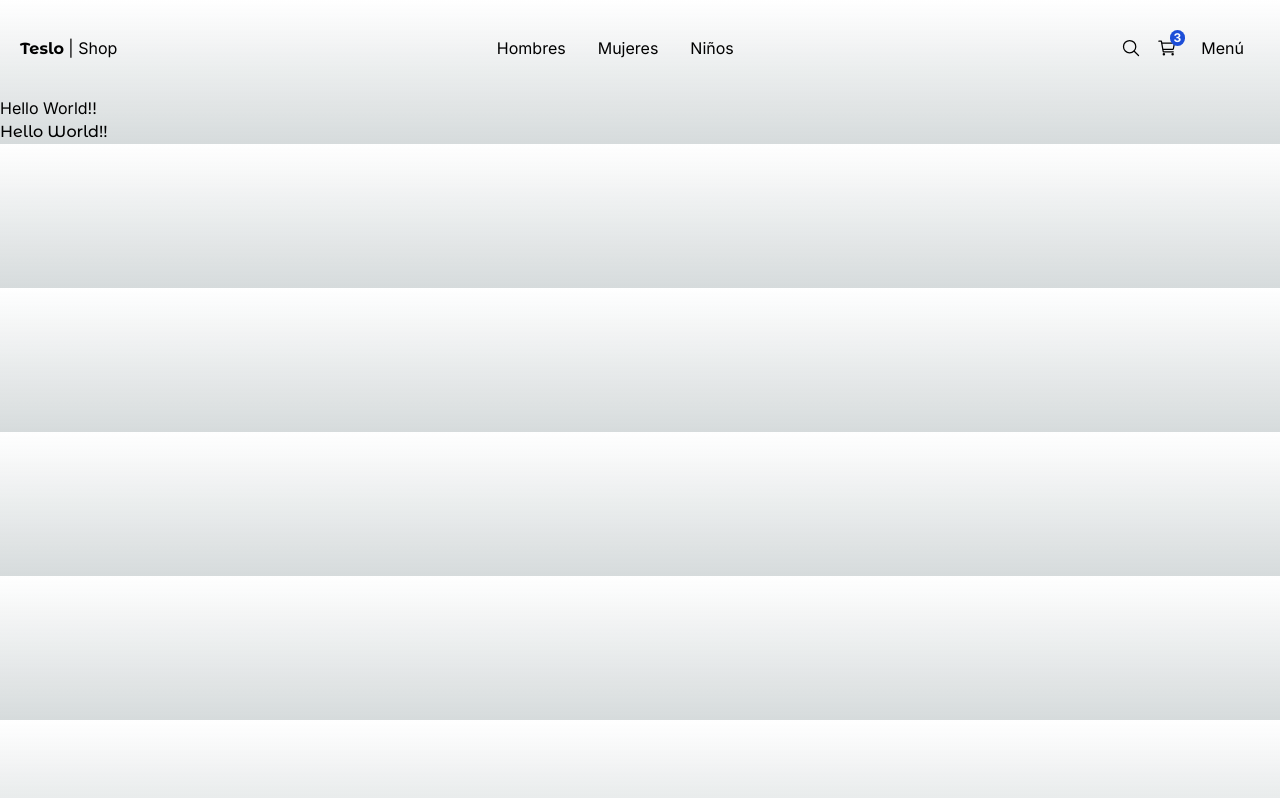
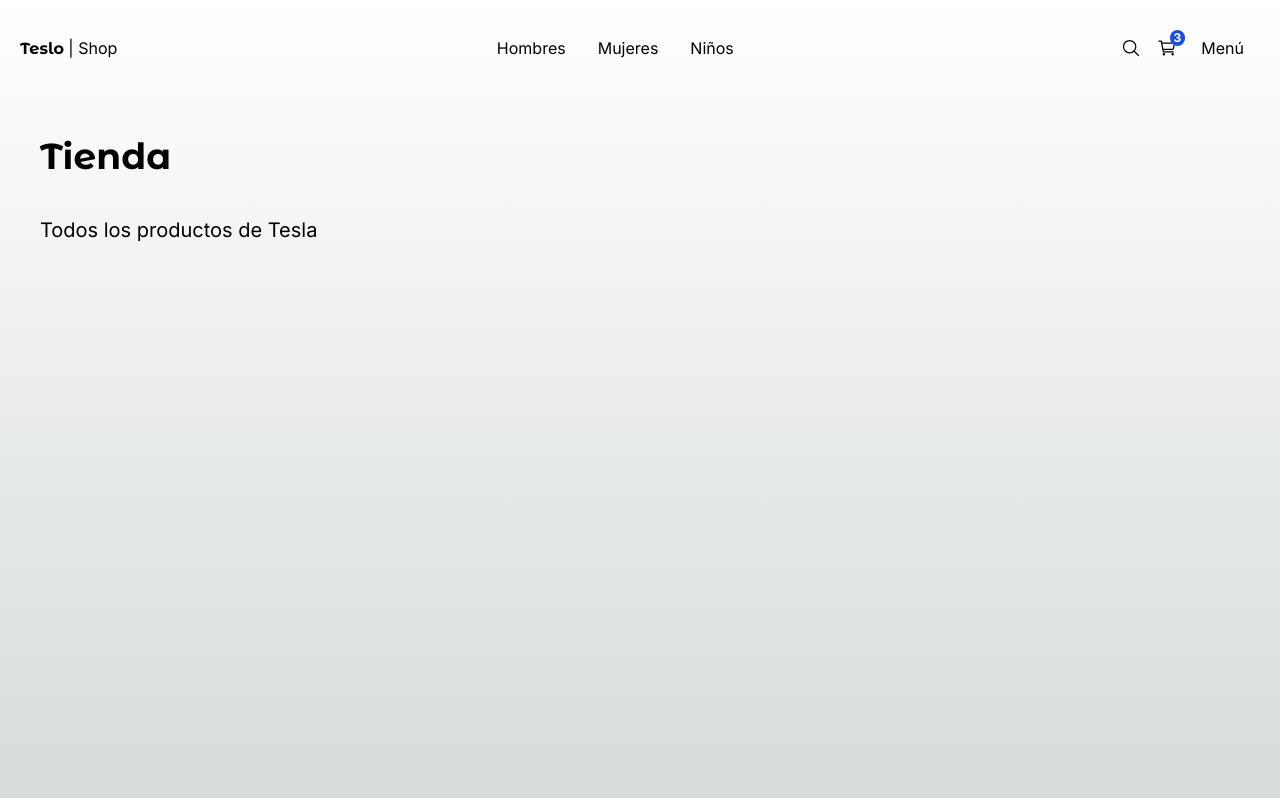
Before and after one commit to Ernestolop/NextEcommerce2, a Next.js app: page / in a window 1280 px wide. Built offline with nearby package versions, Linux system fonts and the light colour scheme.

Commit message:
feat:addTitleComponent

```diff
--- a/src/app/(shop)/layout.jsx
+++ b/src/app/(shop)/layout.jsx
@@ -2,9 +2,11 @@ import { TopMenu } from "@/components";
 
 const ShopLayout = ({ children }) => {
     return (
-        <main>
+        <main className="min-h-screen">
             <TopMenu />
-            {children}
+            <div className="px-0 sm:px-10">
+                {children}
+            </div>
         </main>
     )
 }
--- a/src/app/(shop)/page.jsx
+++ b/src/app/(shop)/page.jsx
@@ -1,15 +1,17 @@
-import { titleFont } from "@/config/fonts";
+import { Title } from '@/components';
 
 export const metadata = {
-  title: 'Ecommerce - Shop',
-  description: 'Tienda del ecommerce',
+  title: 'Teslo Shop',
+  description: 'Tienda de tesla',
 }
 
 const Shop = () => {
   return (
     <div className="">
-      <h1>Hello World!!</h1>
-      <h1 className={titleFont.className}>Hello World!!</h1>
+      <Title
+        title="Tienda"
+        subtitle="Todos los productos de Tesla"
+      />
     </div>
   )
 }
--- a/src/components/index.js
+++ b/src/components/index.js
@@ -1,2 +1,3 @@
 export { default as TopMenu } from './ui/top-meu/TopMenu';
 export { default as NotFound } from './ui/not-found/NotFound';
+export { default as Title } from './ui/title/Title';
--- /dev/null
+++ b/src/components/ui/title/Title.jsx
@@ -0,0 +1,15 @@
+import { titleFont } from "@/config/fonts";
+
+const Title = ({ title, subtitle, className }) => {
+  return (
+    <div className={`mt-3 ${className}`}>
+      <h1 className={`${titleFont.className} antialiased text-4xl font-semibold my-10`}>{title}</h1>
+      {
+        subtitle &&
+        <h2 className="text-xl mb-5">{subtitle}</h2>
+      }
+    </div >
+  )
+}
+
+export default Title;
```
